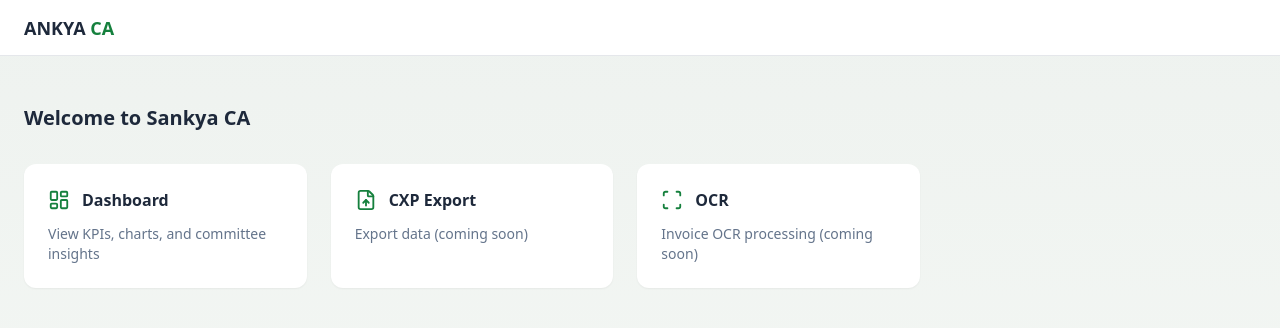
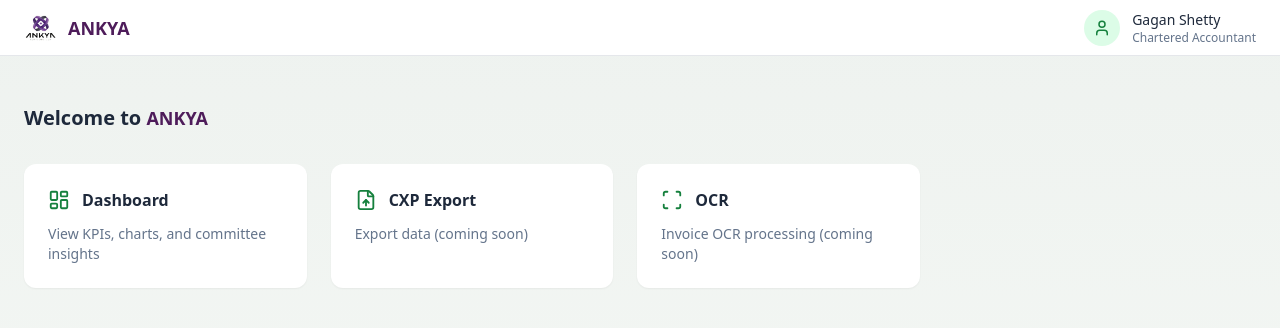
Before and after one commit to NJ-kannadiga/ankya-ca, a React (Vite) app: page / in a window 1280 px wide. Shown: the top 328 px of the page. Built offline with nearby package versions, Linux system fonts and the light colour scheme.

Commit message:
added all items

```diff
--- a/src/components/home/TopNav.tsx
+++ b/src/components/home/TopNav.tsx
@@ -1,9 +1,71 @@
+// @ts-nocheck
+
+import { useRef, useState,useEffect } from "react"
+import * as XLSX from "xlsx";
+import { useExpenseStore } from "@/store/useExpenseStore";
+import logo from "@/assets/logo.jpeg"
+import excel from "@/assets/BLF-Q3.xlsx"
+
+
+
+import { Upload, Download, ChevronDown, User } from "lucide-react"
+import {
+  DropdownMenu,
+  DropdownMenuContent,
+  DropdownMenuItem,
+  DropdownMenuTrigger,
+} from "@/components/ui/dropdown-menu"
+
 export function TopNav() {
+
+
+
+
+
+
+
+
+
   return (
-    <header className="h-14 bg-white border-b px-6 flex items-center">
-      <span className="text-lg font-semibold text-slate-800">
-        ANKYA <span className="text-green-700">CA</span>
-      </span>
+    <header className="h-14 w-full flex items-center px-6 bg-white border-b">
+      {/* LEFT SECTION */}
+      <div className="flex items-center gap-8 flex-1">
+        {/* LOGO */}
+        <div className="flex items-center gap-3">
+          <img
+            src={logo}
+            alt="Sankya"
+            className="h-8 w-8 object-contain"
+          />
+          <span className="text-lg font-semibold text-[#4E1C5A]">
+            ANKYA
+          </span>
+        </div>
+
+
+      </div>
+
+      {/* RIGHT SECTION */}
+      <div className="flex items-center gap-3">
+        {/* EXPORT */}
+        {/* <button className="flex items-center gap-2 text-sm px-3 py-1.5 border border-black rounded hover:bg-slate-100 transition">
+          <Download size={16} />
+          Export
+        </button> */}
+
+        {/* PROFILE */}
+        <div className="h-9 w-9 rounded-full bg-green-100 flex items-center justify-center">
+          <User size={18} className="text-green-700" />
+        </div>
+
+        <div className="leading-tight text-left">
+          <p className="text-sm font-medium text-slate-800">
+Gagan Shetty           </p>
+          <p className="text-xs text-slate-500">
+            Chartered Accountant
+          </p>
+        </div>
+      </div>
     </header>
   )
 }
--- a/src/pages/Home.tsx
+++ b/src/pages/Home.tsx
@@ -11,7 +11,9 @@ export default function Home() {
 
       <div className="px-6 py-12">
         <h1 className="text-xl font-semibold text-slate-800 mb-8">
-          Welcome to Sankya CA
+          Welcome to    <span className="text-lg font-semibold text-[#4E1C5A]">
+            ANKYA
+          </span>
         </h1>
 
         <div className="grid grid-cols-1 sm:grid-cols-2 lg:grid-cols-3 gap-6 max-w-4xl">
```
